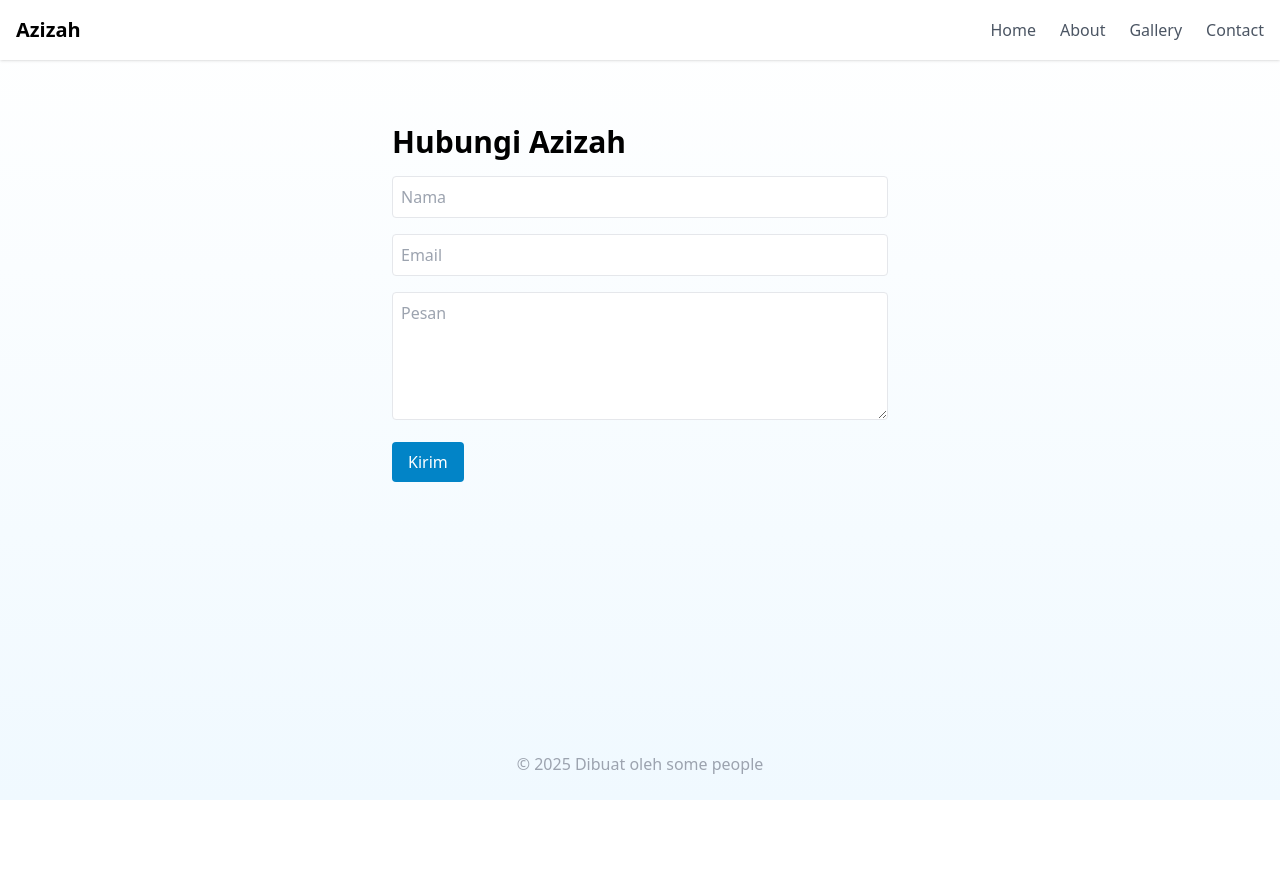
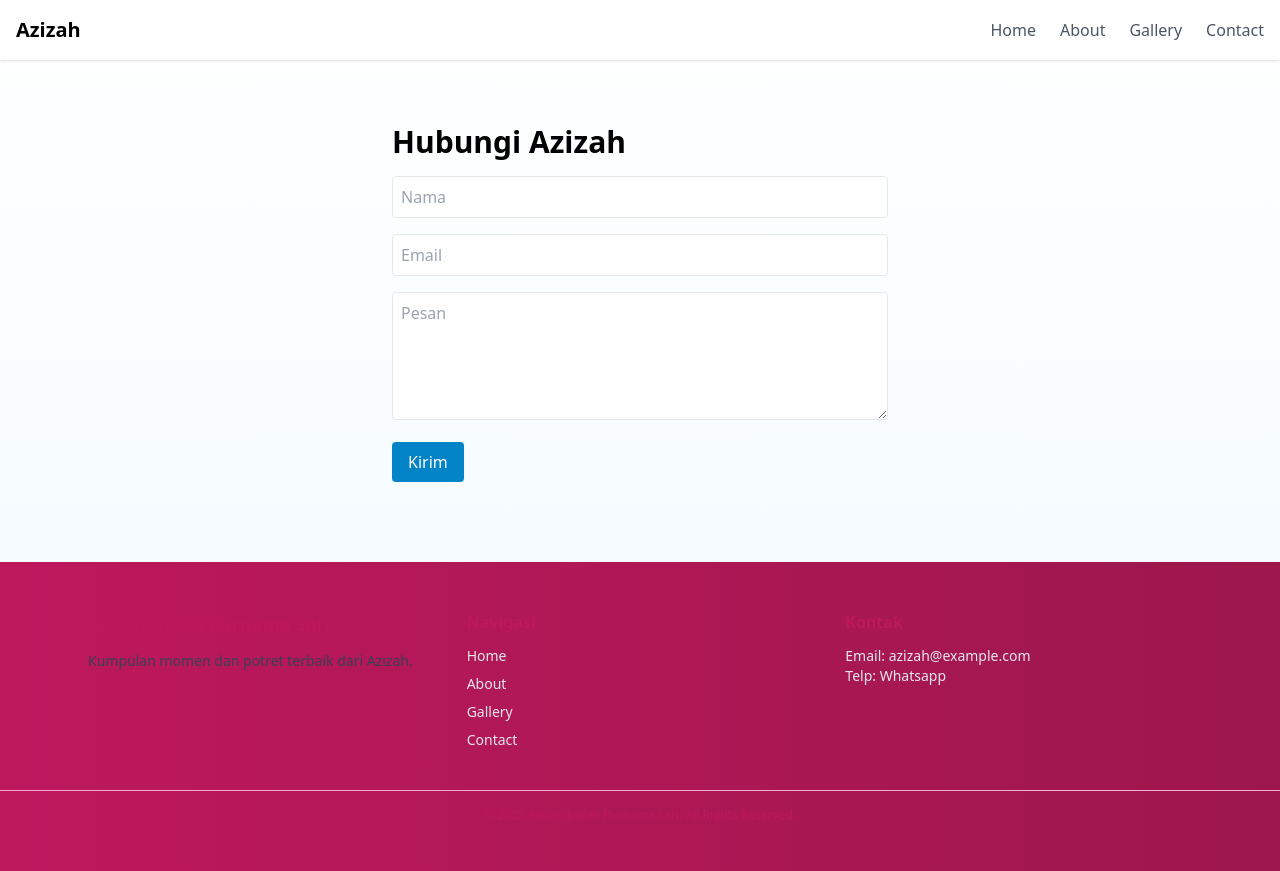
Before and after one commit to Itsmenobi4/Secret, a plain HTML site: page contact.html in a window 1280 px wide. Before the commit the page ends 800 px from the top, so only its background shows below. Drawn offline with nearby package versions, Linux system fonts and the light colour scheme; some packages are replaced by stand-ins of ours; a script that the page names is missing.

Commit message:
Update contact.html

```diff
--- a/contact.html
+++ b/contact.html
@@ -33,10 +33,34 @@
   </section>
 
   <!-- Footer -->
-  <footer class="text-center text-gray-400 py-6 mt-auto">
-    © 2025 Dibuat oleh some people
+  <footer class="bg-gradient-to-r from-pink-700 to-pink-800 text-gray-200 py-12 mt-16">
+    <div class="max-w-6xl mx-auto px-6 grid md:grid-cols-3 gap-8">
+      <!-- Brand -->
+      <div>
+        <h3 class="text-pink-700 text-lg font-semibold mb-3">Azizah Indah Purnama Sari</h3>
+        <p class="text-sm leading-relaxed text-gray-700">Kumpulan momen dan potret terbaik dari Azizah.</p>
+      </div>
+      <!-- Links -->
+      <div>
+        <h4 class="text-pink-700 font-semibold mb-3">Navigasi</h4>
+        <ul class="space-y-2 text-sm">
+          <li><a href="index.html" class="hover:text-pink-600 transition">Home</a></li>
+          <li><a href="about.html" class="hover:text-pink-600 transition">About</a></li>
+          <li><a href="gallery.html" class="hover:text-pink-600 transition">Gallery</a></li>
+          <li><a href="contact.html" class="hover:text-pink-600 transition">Contact</a></li>
+        </ul>
+      </div>
+      <!-- Contact -->
+      <div>
+        <h4 class="text-pink-700 font-semibold mb-3">Kontak</h4>
+        <p class="text-sm">Email: <a href="mailto:azizah@example.com" class="hover:text-pink-600">azizah@example.com</a></p>
+        <p class="text-sm">Telp: <a href="https://wa.me/6281996472132" class="hover:text-pink-600">Whatsapp</a></p>
+      </div>
+    </div>
+    <div class="text-center text-xs text-pink-700 mt-10 border-t border-pink-300 pt-4">
+      © 2025 Azizah Indah Purnama Sari. All Rights Reserved.
+    </div>
   </footer>
-
   <script src="js/main.js"></script>
 </body>
 </html>
```
